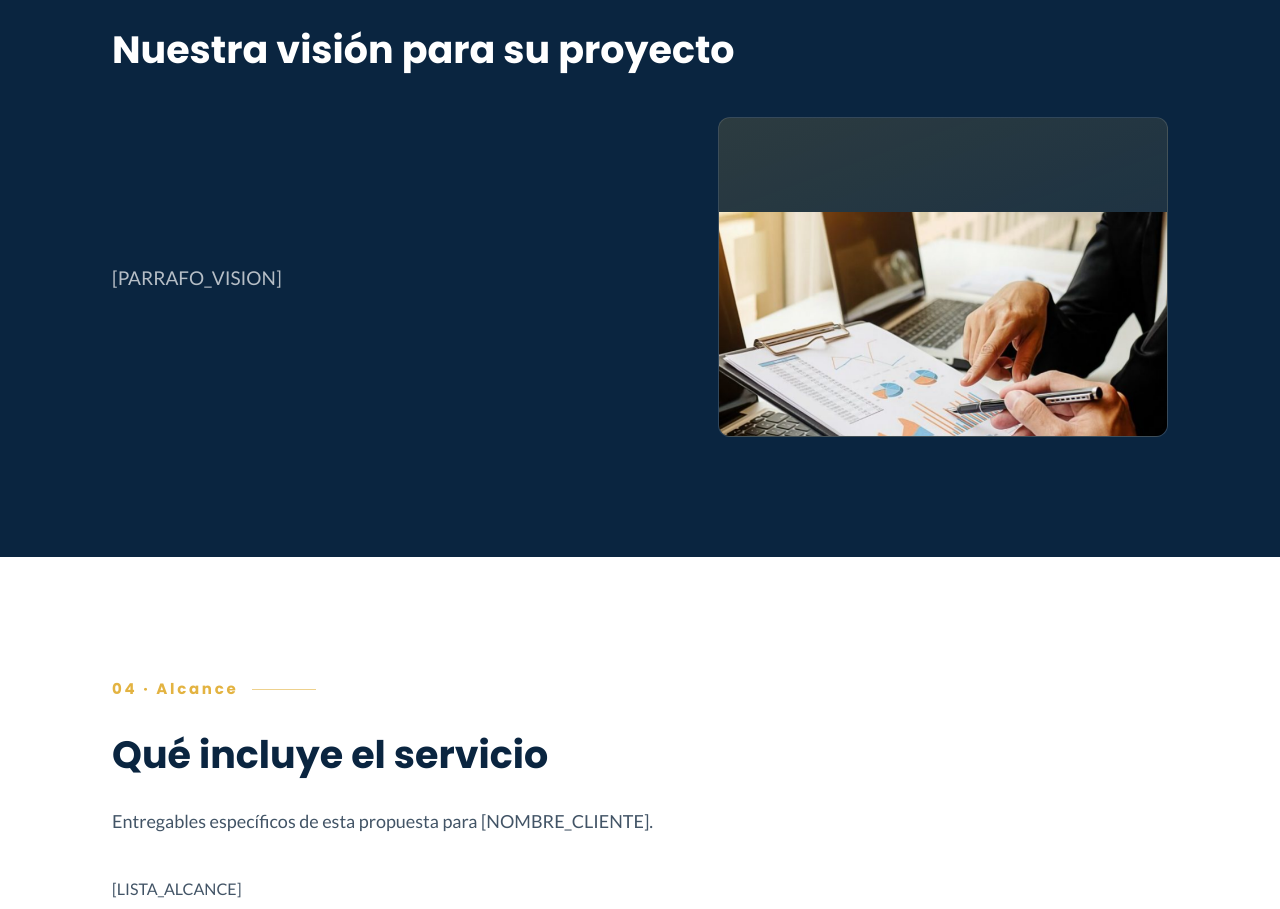
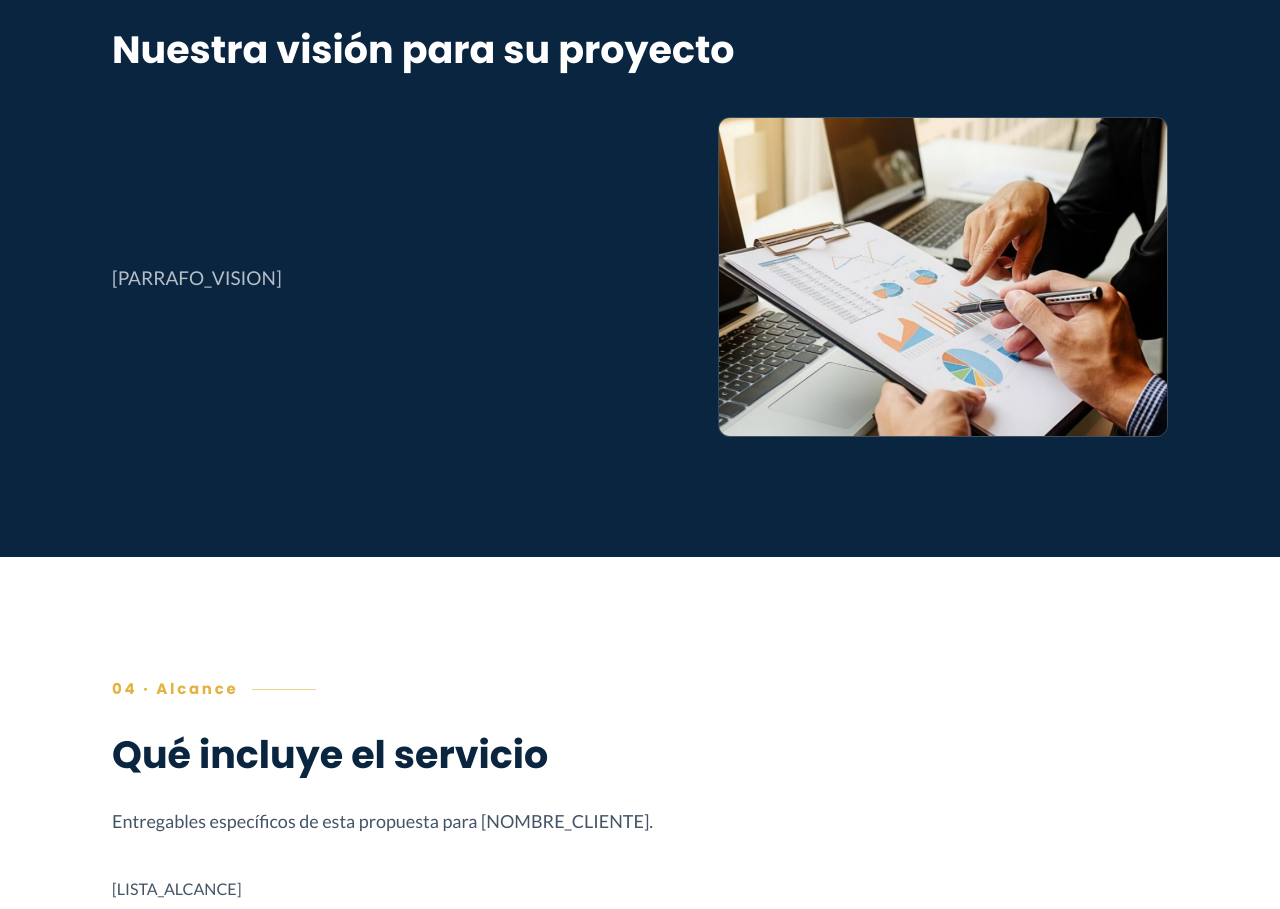
Before and after one commit to cmagno18/TrismaProposals, a website: page plantilla_propuestas.html in a window 1280 px wide. Shown: the part 1455-2364 px from the top of the page. Drawn offline with Linux system fonts and the light colour scheme; no server answers.

Commit message:
Limita el desplazamiento del parallax de la imagen de Visión
El translateY del efecto parallax en la sección 03 no tenía límite,
así que en ciertas posiciones de scroll superaba el margen de imagen
de sobra y dejaba ver el fondo del contenedor. Se limita el offset al
mismo margen (10% del alto) para que la imagen cubra siempre el
contenedor sin importar la velocidad o posición del scroll. Verificado
barriendo todo el rango de scroll de la página sin fallos.

```diff
--- a/plantilla_propuestas.html
+++ b/plantilla_propuestas.html
@@ -1226,6 +1226,11 @@
   }
 
   // ---- Subtle parallax for the vision image layer (section 03) ----
+  // La imagen es 120% del tamaño del contenedor (10% de sobra por lado,
+  // ver CSS .vision-media img) para poder desplazarse sin descubrir el
+  // fondo. El offset se limita (clamp) a ese mismo margen para que,
+  // sin importar la velocidad o posición del scroll, nunca se vea el
+  // fondo del contenedor detrás de la imagen.
   var parallaxImg = document.getElementById('parallaxImg');
   if (parallaxImg && !reduceMotion) {
     var ticking = false;
@@ -1233,7 +1238,8 @@
       if (!ticking) {
         window.requestAnimationFrame(function(){
           var rect = parallaxImg.closest('.vision-media').getBoundingClientRect();
-          var offset = rect.top * 0.08;
+          var maxOffset = rect.height * 0.08;
+          var offset = Math.max(-maxOffset, Math.min(maxOffset, rect.top * 0.08));
           parallaxImg.style.transform = 'translateY(' + offset + 'px)';
           ticking = false;
         });
```
Also changed, not shown: propuestas/colombia-helados-2026072901.html (+7 -1 lines).
